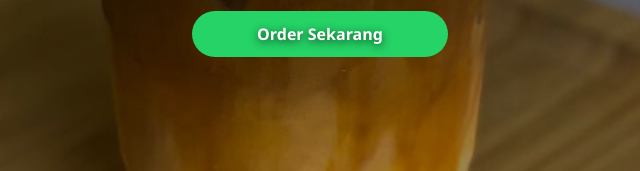
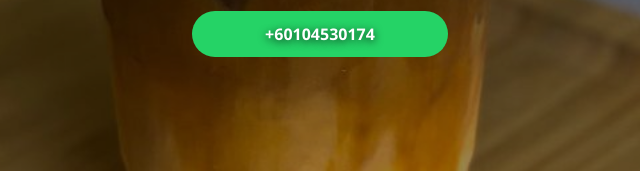
Before and after one commit to AAoriginal/kopisudutorigin, a plain HTML site: page index.html in a window 1280 px wide. Shown: the part 350-521 px from the top of the page, 320-960 px from the left. Drawn offline with Linux system fonts and the light colour scheme.

Commit message:
Update index.html

```diff
--- a/index.html
+++ b/index.html
@@ -22,7 +22,7 @@
     <div class="hero-buttons">
       <a href="https://www.facebook.com/share/16ij1erTpw/" class="fb" target="_blank">Facebook</a>
       <a href="https://share.google/X8u2v9Ozh04276I9j" class="maps" target="_blank">Lokasi/Maps</a>
-      <a href="https://wa.me/60104530174" class="wa" target="_blank">Order Sekarang</a>
+      <a href="https://wa.me/60104530174" class="wa" target="_blank">+60104530174</a>
     </div>
   </section>
 
```
